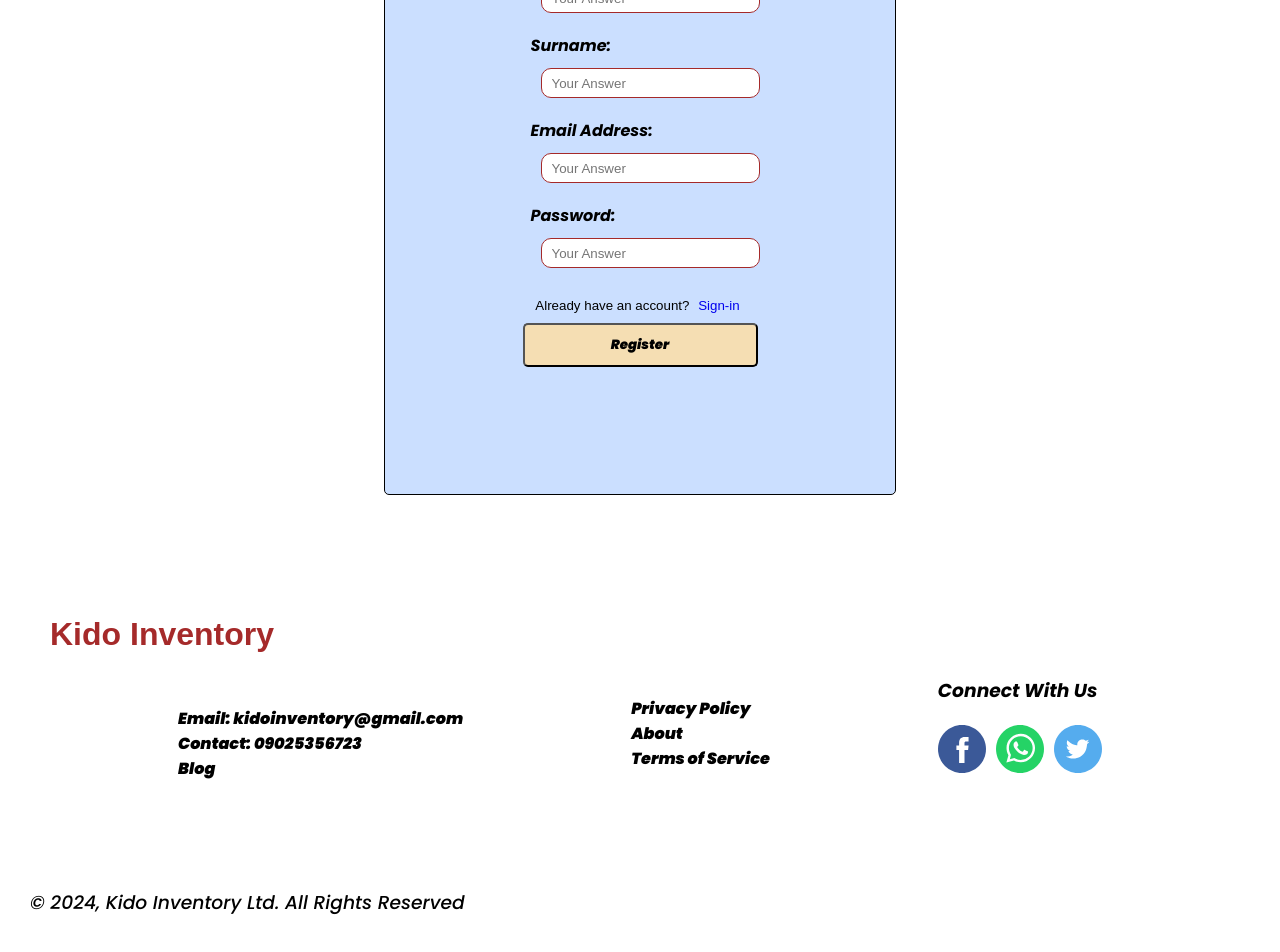
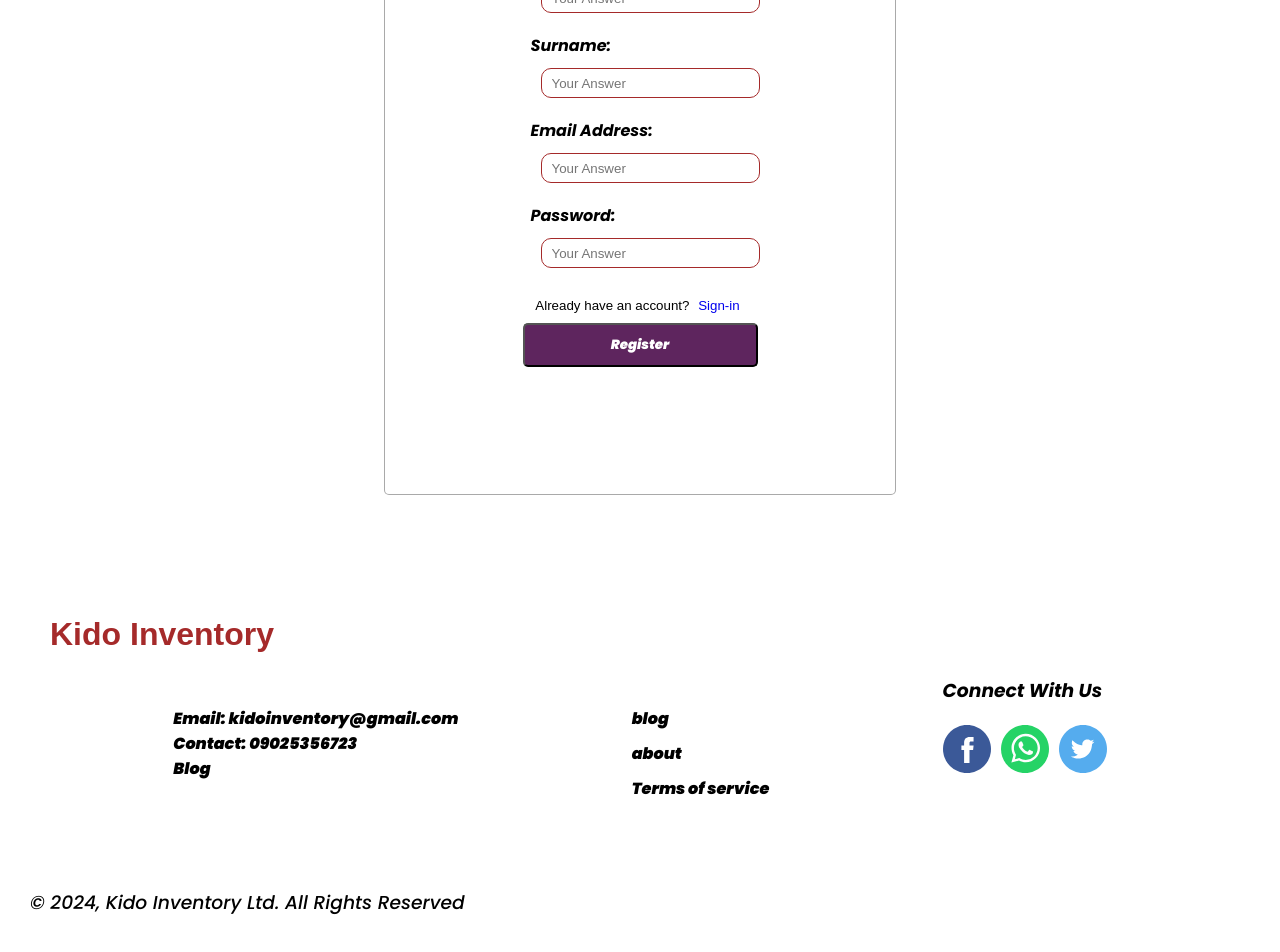
Before and after one commit to suzan-surzy/inventory-project, a React (Create React App) app: page /signup in a window 1280 px wide. Shown: the part 286-1238 px from the top of the page. Built offline with nearby package versions, Linux system fonts and the light colour scheme.

Commit message:
i changed some file

```diff
--- a/src/creatinginventory/purchases.css
+++ b/src/creatinginventory/purchases.css
@@ -45,7 +45,7 @@
    background-color: transparent;
    border-top-left-radius: 5px;
    border-bottom-right-radius: 5px;
-   background-color: palevioletred;
+   background-color: black;
    color: white;
 }
 .inventorylist tbody tr td button:hover{
@@ -219,11 +219,13 @@
        background-color: transparent;
        border-top-left-radius: 5px;
        border-bottom-right-radius: 5px;
+       background-color: black;
+       color: white;
     }
     .sales{
       height: 30rem;
       width: 99%;
-      padding: 40px 20px 0 40px;
+      padding: 40px 15px 0 15px;
 
   }
   .offcanvasdiv{
--- a/src/creatinginventory/purchases.js
+++ b/src/creatinginventory/purchases.js
@@ -22,8 +22,10 @@ export default function Purchases ({ savedItem }) {
   useEffect(() => {
     const inventoryData = JSON.parse(localStorage.getItem('saveditem'));
     setInventory(inventoryData);
+
   }, []);
 
+  console.log(inventory)
   const handleSale = (item) => {
     const updatedInventory = inventory.map((invItem) => {
       if (invItem.id === item.productid && invItem.productQuantity >= 1) {
@@ -64,6 +66,7 @@ export default function Purchases ({ savedItem }) {
 
   return (
   <Container fluid>
+     {inventory.length > 0 ? (
     <Row>
       <Col>
     <nav className='purchasenavbar'>
@@ -181,6 +184,14 @@ export default function Purchases ({ savedItem }) {
           </footer>
         </Col> */}
     </Row>
+    ) : (
+                    <div className="no-products">
+                        <h2>No products found.</h2>
+                        <Link to="/addproduct">
+                            <button className="add-product-button">Go Add Product</button>
+                        </Link>
+                    </div>
+                )}
     </Container>
   );
 };
--- a/src/landingpage/landingpage.css
+++ b/src/landingpage/landingpage.css
@@ -66,6 +66,18 @@ nav{
     font-style: italic;
     background-color: black;
     color: white;
+}
+.landingpagebtn a{
+    text-decoration: none;
+    color: white;
+}
+.landingpagebtn{
+    padding: 5px 0 5px 0;
+    margin: 15px;
+    width: 50%;
+    border-radius: 5px;
+    color: white;
+    background-color: blue;
 }
 .nav-list a:hover{
     /* transition: 0.200s; */
@@ -598,7 +610,7 @@ footer{
         color: white;
     }
     footer{
-        height: 35rem;
+        height: 30rem;
         display: flex;
         flex-direction: column;
         margin-top: 40px;
--- a/src/landingpage/landingpage.js
+++ b/src/landingpage/landingpage.js
@@ -191,7 +191,9 @@ export default function LandingPage() {
           </nav>
           <div className="inventory">
             <h2 className="paragraph">The world is your marketplace,Manage and fulfill orders on a go.</h2>
-            <p>Find out the volume of items that are shipped in and out from each of your warehouse. Get more insights into each item's sales in simple steps.</p>
+            <p>Find out the volume of items that are shipped in and out from each of your warehouse.
+              Get more insights into each item's sales in simple steps.</p>
+              <button  className="landingpagebtn"> <Link to='/addproduct'>Get Started</Link></button>
           </div>
           <Col />
         </Row>
--- a/src/manageinventory/removeproduct.css
+++ b/src/manageinventory/removeproduct.css
@@ -46,6 +46,11 @@
     text-align: center;
     font-size: smaller;
     font-family: fantasy;
+}
+.no-products{
+    background-color: antiquewhite;
+    height: 10rem;
+
 }
 @media(max-width:990px) and (min-width:711px){
     .container{
@@ -113,7 +118,7 @@
 @media(min-width:265px) and (max-width:466px){
      .productlist{
         margin: 10px 10px 10px 10px;
-        height: 80rem;
+        height: 74rem;
         display: flex;
         flex-direction: column;
     }
--- a/src/manageinventory/removeproduct.js
+++ b/src/manageinventory/removeproduct.js
@@ -440,10 +440,10 @@ export default function RemoveProduct() {
                                       <p>Blog</p>
                                   </div>
                                   <div className="policy">
-                                      <p>Blog</p>
-                                      <p>About</p>
-                                      <p>Terms of Service</p>
-                                  </div>
+                                    <p className="privacy">blog</p>
+                                    <p className="cookie">about</p>
+                                    <p className="service">Terms of service</p>
+                                    </div>
                                   <div className="connectus">
                                       <h3>Connect With Us</h3>
                                       <div className="web">
@@ -465,7 +465,7 @@ export default function RemoveProduct() {
                     <div className="no-products">
                         <h2>No products found.</h2>
                         <Link to="/addproduct">
-                            <button className="add-product-button">Add Product</button>
+                            <button className="add-product-button">Go Add Product</button>
                         </Link>
                     </div>
                 )}
--- a/src/signin/signin.js
+++ b/src/signin/signin.js
@@ -157,10 +157,10 @@ export default function SignIn() {
                                 <p>Blog</p>
                             </div>
                             <div className="policy">
-                                <p>Blog</p>
-                                <p>About</p>
-                                <p>Terms of Service</p>
-                            </div>
+                                <p className="privacy">blog</p>
+                                <p className="cookie">about</p>
+                                <p className="service">Terms of service</p>
+                                </div>
                             <div className="connectus">
                                 <h3>Connect With Us</h3>
                                 <div className="web">
--- a/src/signup/signup.css
+++ b/src/signup/signup.css
@@ -30,10 +30,11 @@
     align-items: center;
     width: 40%;
     margin-top: 10px;
-    border: 1px solid black;
+    border: 1px solid rgba(128, 128, 128, 0.674);
     border-radius: 5px;
     height: 40rem;
-    background: rgba(196, 218, 255, 0.866);
+    background: white;
+    box-shadow: 100px gray;
 }
 .signupheader{
     margin-top: 15px;
@@ -66,12 +67,13 @@ label{
     text-decoration: none;
     padding: 10px;
     width: 50%;
-    background: wheat;
+    background: rgb(94, 37, 94);
     font-family: "Poppins", sans-serif;
     font-weight: 900;
     font-style: italic;
     border-radius: 5px;
     margin-top: 10px;
+    color: white;
 }
 .signuplink{
     text-decoration: none;
@@ -135,16 +137,18 @@ label{
          align-items: center;
          padding: 40px;
          height: 45rem;
+         box-shadow: 50px  rgba(128, 128, 128, 0.904);
      }
      .formdetail{
          display: flex;
          flex-direction: column;
          padding: 30px;
-         border: 1px solid black;
+         border: 1px solid gray;
          border-radius: 5px;
          height: 43rem;
          width: 100%;
          margin-top: 20px;
-         background: rgba(196, 218, 255, 0.866);
+         background: white;
+         box-shadow: 40px  rgba(128, 128, 128, 0.904);
      }
 }
--- a/src/signup/signup.js
+++ b/src/signup/signup.js
@@ -419,10 +419,10 @@ export default function Signup() {
                 <p>Blog</p>
               </div>
               <div className="policy">
-                <p>Privacy Policy</p>
-                <p>About</p>
-                <p>Terms of Service</p>
-              </div>
+                  <p className="privacy">blog</p>
+                  <p className="cookie">about</p>
+                  <p className="service">Terms of service</p>
+                </div>
               <div className="connectus">
                 <h3>Connect With Us</h3>
                 <div className="web">
```
